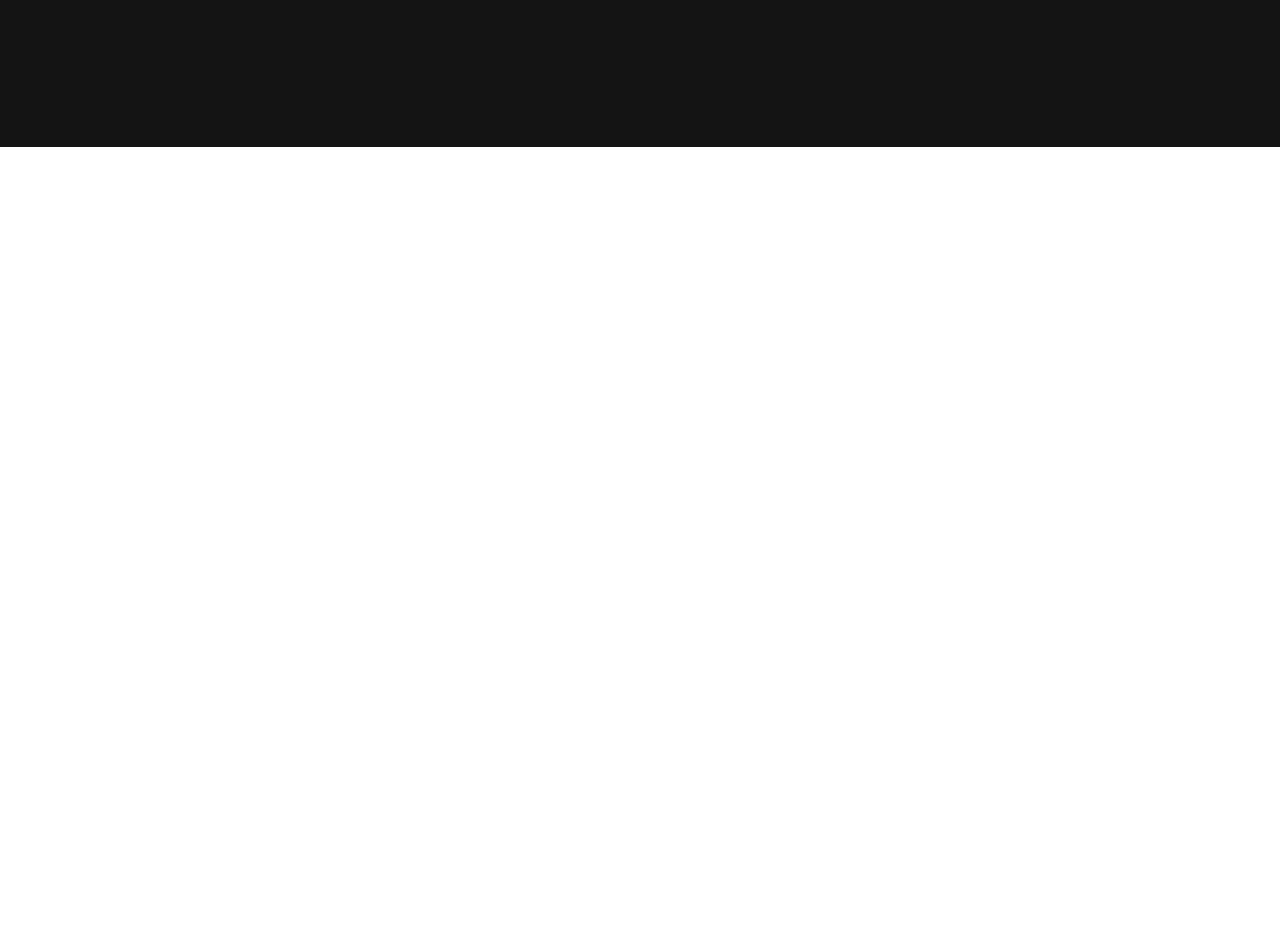
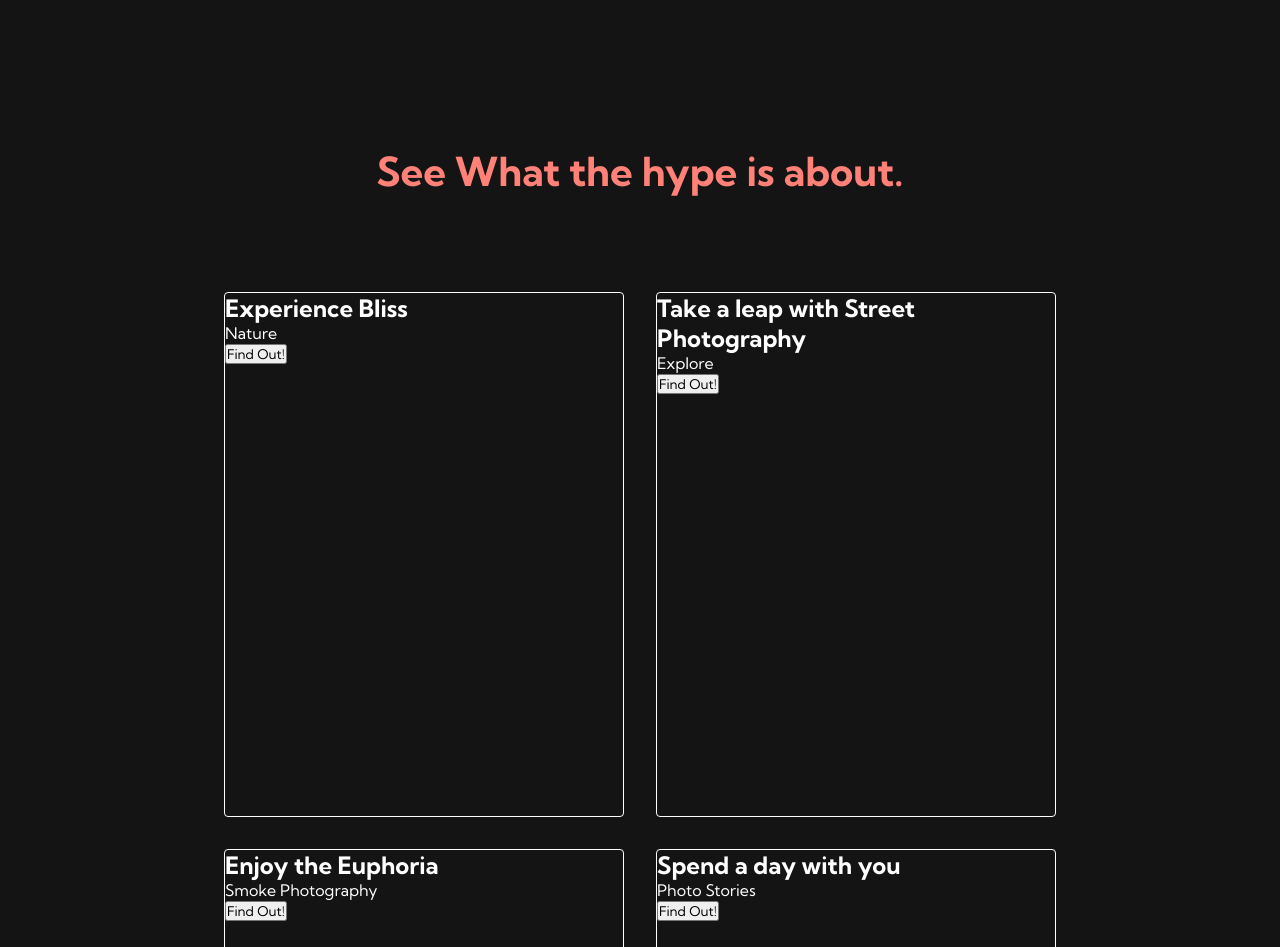
Before and after one commit to eosamdade/simple_webpage, a plain HTML site: page index.html in a window 1280 px wide. Shown: the part 653-1600 px from the top of the page. Before the commit the page ends 800 px from the top, so only its background shows below. Drawn offline with Linux system fonts and the light colour scheme.

Commit message:
worked on the hero section and portfolio html&css with js

```diff
--- a/assets/style.css
+++ b/assets/style.css
@@ -358,5 +358,59 @@
         padding: 12px 36px;
         margin: 2.5rem 0;
     }
+}
+
+/* portfolio css */
+.portfolio{
+    background: #141414;
+    display: flex;
+    flex-direction: column;
+    align-items: center;
+    height: 100hv;
+}
+
+.portfolio h1{
+    background-color: #ff8177;
+    background-image: linear-gradient(to right,
+     #ff8177 0%,
+     #ff867a 0%,
+     #ff8c7f 21%,
+     #f99185 52%
+     #cf556c 78%
+     #b12a5b 100%
+    );
+    background-size: 100%;
+    margin-bottom: 5rem;
+    font-size: 2.5rem;
+    -webkit-background-clip: text;
+    -moz-background-clip: text;
+    -webkit-text-fill-color: transparent;
+    -moz-text-fill-color:transparent;
 
 }
+
+.portfolio__container {
+    display: flex;
+    justify-content: center;
+    flex-wrap: wrap;
+}
+
+/* img url is not working fix it tomorrow */
+.category {
+    margin: 1rem;
+    height: 525px;
+    width: 400px;
+    border-radius: 4px;
+    background-image: linear-gradient(
+            to bottom,
+            rgba(0,0,0,0) 0%,
+            rgba(17, 17, 17, 0.6) 100%
+        ),
+        url('./pics/porfolio/DSC02804.jpg'),;
+    background-size: cover;
+    position: relative;
+    color: #fff;
+    border-width: 1px;
+    border-color: #fff;
+    border-style: solid;
+}
--- a/index.html
+++ b/index.html
@@ -33,6 +33,9 @@
                     <a href="/" class="navbar__links">Explore</a>
                 </li>
                 <li class="navbar__item">
+                    <a href="/" class="navbar__links">Smoke Photography</a>
+                </li>
+                <li class="navbar__item">
                     <a href="/" class="navbar__links">Photo Stories</a>
                 </li>
                 <li class="navbar__btn">
@@ -46,7 +49,7 @@
     <div class="main">
         <div class="main__container">
             <div class="main__content">
-                <h1>NEXT GENEREATION</h1>
+                <h1>NEXT GENERATION</h1>
                 <h2>PHOTOGRAPHY</h2>
                 <p>See what makes us different.</p>
                 <button class="main__btn">
@@ -54,7 +57,34 @@
                 </button>
             </div>
             <div class="main_img--container">
-                <img src="/pics/inverted-logo.svg" alt="big_logo" id="main__img">
+                <img src="./pics/inverted-logo.svg" alt="big_logo" id="main__img">
+            </div>
+        </div>
+    </div>
+
+    <!-- portfolio -->
+    <div class="portfolio">
+        <h1>See What the hype is about.</h1>
+        <div class="portfolio__container">
+            <div class="category">
+                <h2>Experience Bliss</h2>
+                <p>Nature</p>
+                <button>Find Out!</button>
+            </div>
+            <div class="category">
+                <h2>Take a leap with Street Photography</h2>
+                <p>Explore</p>
+                <button>Find Out!</button>
+            </div>
+            <div class="category">
+                <h2>Enjoy the Euphoria</h2>
+                <p>Smoke Photography</p>
+                <button>Find Out!</button>
+            </div>
+            <div class="category">
+                <h2>Spend a day with you</h2>
+                <p>Photo Stories</p>
+                <button>Find Out!</button>
             </div>
         </div>
     </div>
```
Also changed, not shown: pics/all_logo/Logo.jpg (added), pics/all_logo/Original.jpg (added), pics/all_logo/Regular-Transparent.png (added), pics/all_logo/inverted-logo.jpg (added), pics/all_logo/inverted-transparent.png (added), 13 other files.
